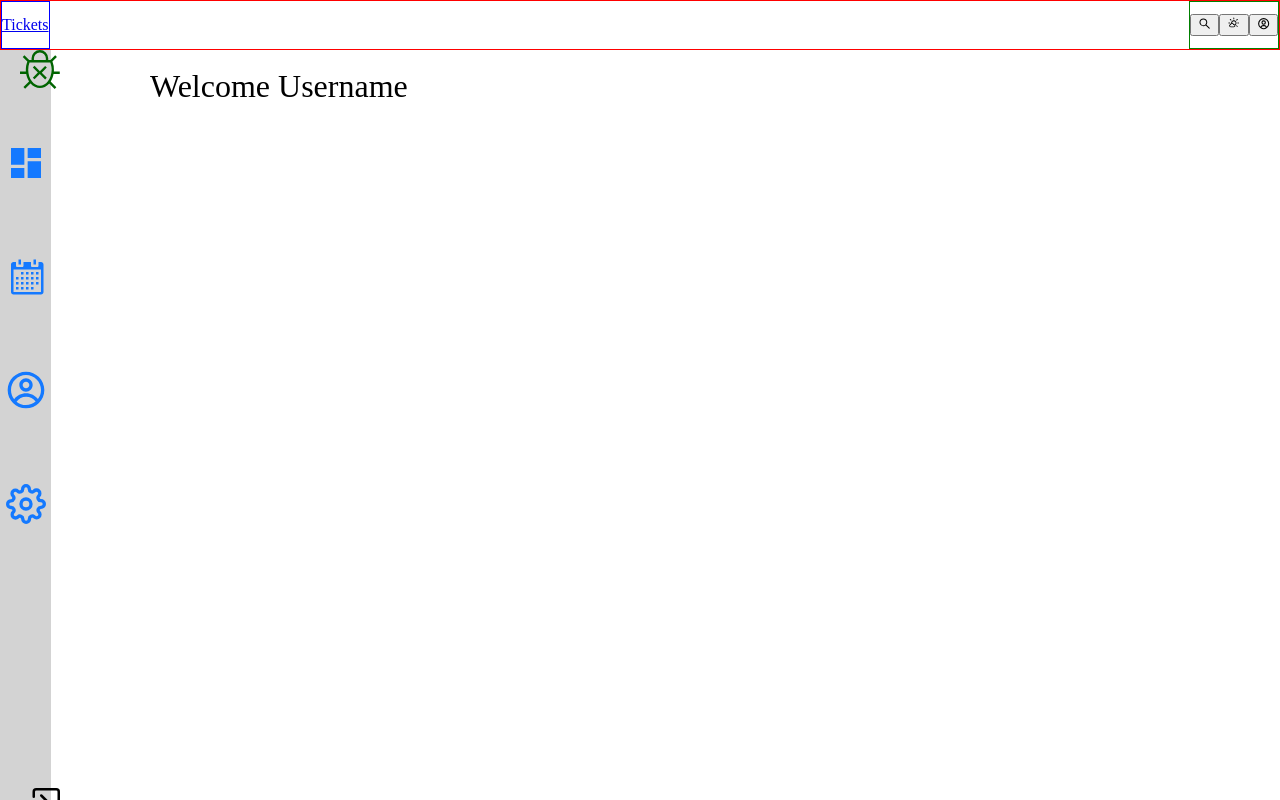
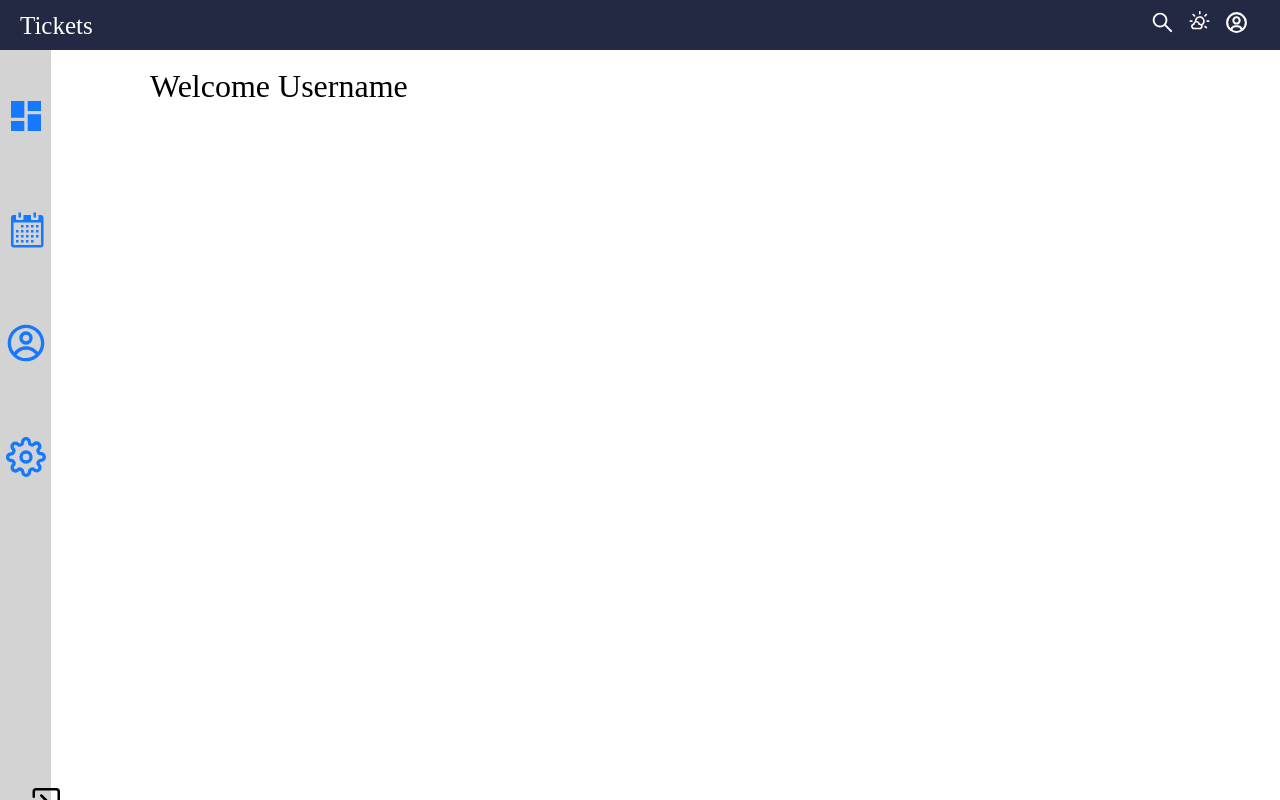
Before and after one commit to imxande/Help-Desk, a React (Create React App) app in the folder bug-tracker/: page / in a window 1280 px wide. Shown: the top 800 px of the page. Built offline with nearby package versions, Linux system fonts and the light colour scheme.

Commit message:
styled icons in Top Menu component

```diff
--- a/bug-tracker/src/components/side_menu/index.jsx
+++ b/bug-tracker/src/components/side_menu/index.jsx
@@ -1,7 +1,6 @@
 import React from "react";
-import { Container, Icon, Header, Footer, MenuContainer } from "./style";
+import { Container, Icon, Footer, MenuContainer } from "./style";
 import {MdDashboard} from "react-icons/md"
-import {VscDebug} from "react-icons/vsc"
 import {GoCalendar} from "react-icons/go"
 import {CgProfile} from "react-icons/cg"
 import {FiSettings} from "react-icons/fi"
@@ -10,11 +9,6 @@ import {BsBoxArrowInRight} from "react-icons/bs"
 export const SideMenu = () => {
   return (
       <Container>
-          <Header>
-            <Icon color={ "darkgreen"}>
-                <VscDebug/>
-            </Icon>
-          </Header>
           <MenuContainer>
           <Icon color={"#1479ff"}>
               <MdDashboard/>
--- a/bug-tracker/src/components/top_menu/index.jsx
+++ b/bug-tracker/src/components/top_menu/index.jsx
@@ -1,5 +1,5 @@
 import React from "react";
-import { Container, LeftContent, RightContent, UL } from "./style";
+import { Container, LeftContent, Link, RightContent, UL, Button, Icon } from "./style";
 import {AiOutlineSearch} from "react-icons/ai"
 import {WiDaySunnyOvercast} from "react-icons/wi"
 import {BiUserCircle} from "react-icons/bi"
@@ -11,32 +11,32 @@ const TopMenu = () => {
                 <LeftContent>
                     <ul>
                         <li>
-                            <a href="#"> Tickets</a>
+                            <Link href="#"> Tickets</Link>
                         </li>
                     </ul>
                 </LeftContent>
                 <RightContent>
                     <UL>
                         <li>
-                            <button>
-                                <i>
+                            <Button>
+                                <Icon>
                                     <AiOutlineSearch/>
-                                </i>
-                            </button>
+                                </Icon>
+                            </Button>
                         </li>
                         <li>
-                            <button>
-                                <i>
+                            <Button>
+                                <Icon>
                                     <WiDaySunnyOvercast/>
-                                </i>
-                            </button>
+                                </Icon>
+                            </Button>
                         </li>
                         <li>
-                            <button>
-                                <i>
+                            <Button>
+                                <Icon>
                                     <BiUserCircle/>
-                                </i>
-                            </button>
+                                </Icon>
+                            </Button>
                         </li>
                     </UL>
                 </RightContent>
--- a/bug-tracker/src/components/top_menu/style.js
+++ b/bug-tracker/src/components/top_menu/style.js
@@ -1,7 +1,7 @@
 import styled from "styled-components";
 
 export const Container = styled.div`
-  border: 1px solid red;
+  background: #242943;
   width: 100%;
   height: 50px;
   display: flex;
@@ -14,13 +14,28 @@ export const UL = styled.ul`
 `;
 
 export const LeftContent = styled.div`
-  border: 1px solid blue;
   display: flex;
   align-items: center;
+  margin: 20px;
 `;
 
 export const RightContent = styled.div`
-  border: 1px solid green;
   display: flex;
   align-items: center;
+  margin: 25px;
 `;
+
+export const Link = styled.a`
+  color: white;
+  font-size: 25px;
+`;
+
+export const Button = styled.button`
+  background: #242943;
+  border: none;
+  color: white;
+`;
+
+export const Icon = styled.div`
+  font-size: 25px;
+`;
--- a/bug-tracker/src/index.css
+++ b/bug-tracker/src/index.css
@@ -91,6 +91,7 @@ video {
   font: inherit;
   vertical-align: baseline;
   box-sizing: border-box;
+  text-decoration: none;
 }
 /* HTML5 display-role reset for older browsers */
 article,
```
